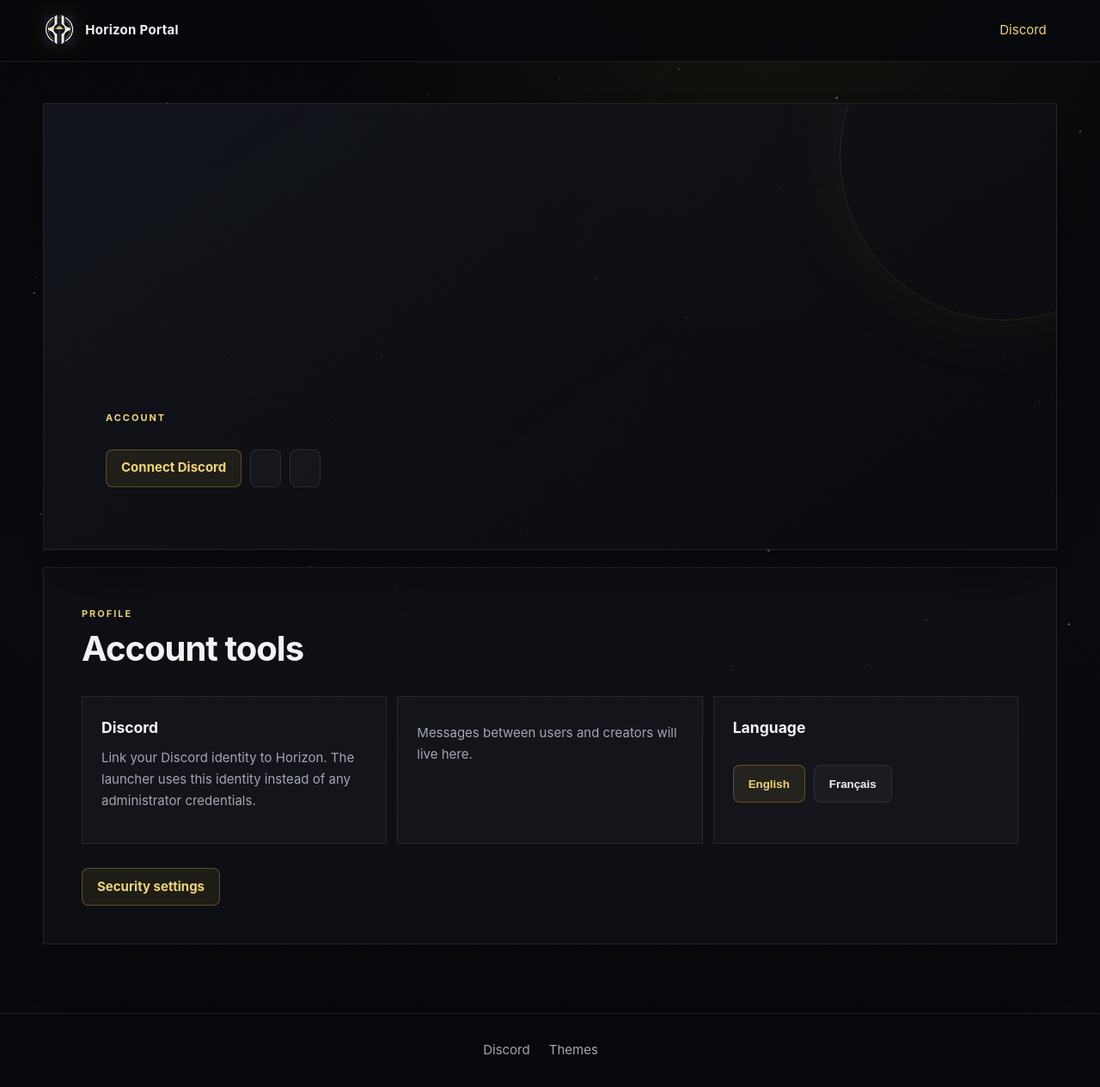
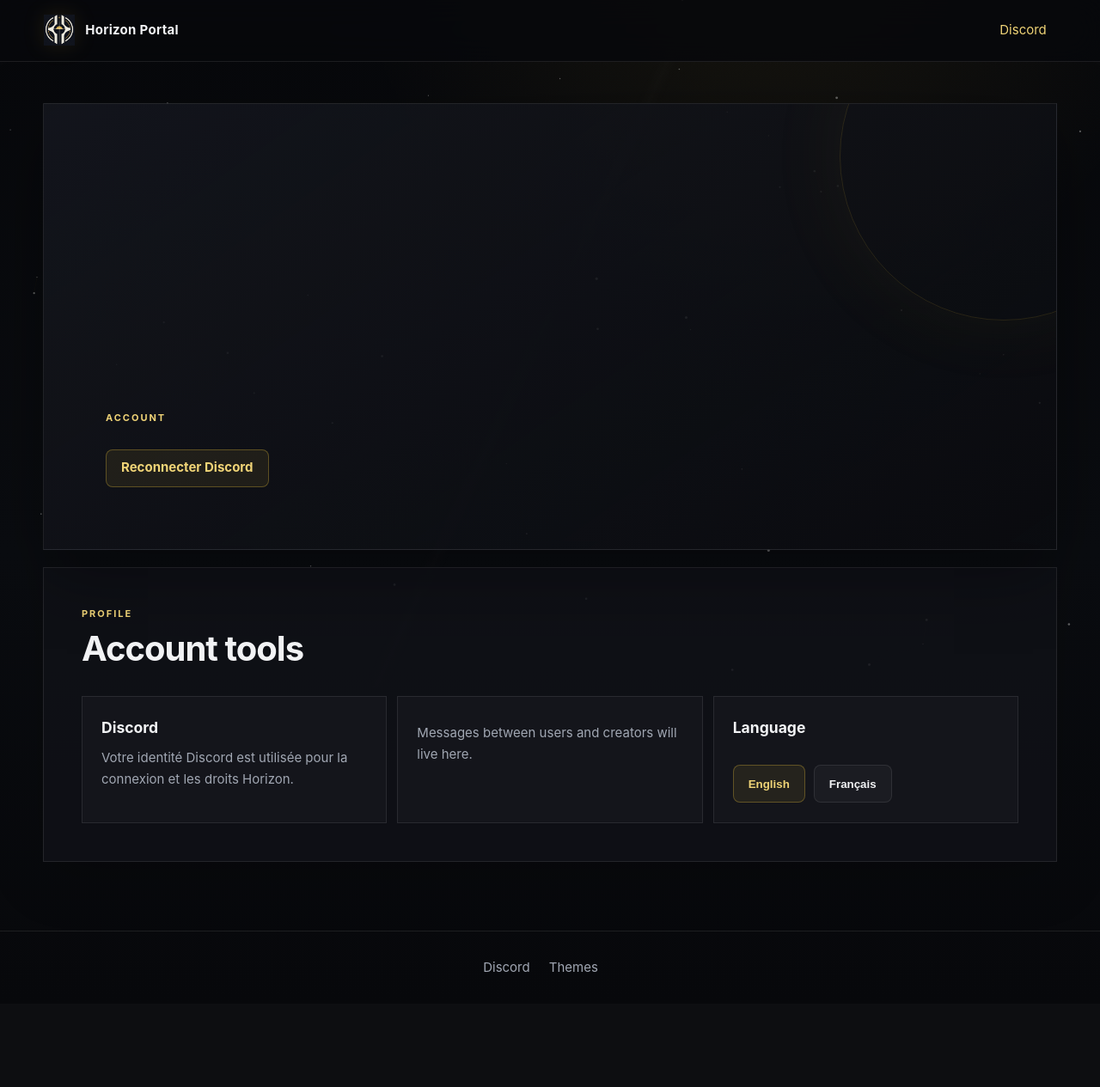
Before and after one commit to LV8-OPS/Horizon-Portal, a FastAPI app: template templates/account.html in a window 1280 px wide. Shown: the whole page at 86% size. After the commit the page ends 1131 px from the top, so only its background shows below. Run offline with FastAPI, Linux system fonts and the light colour scheme; the template is opened without the code that fills it: most values are stand-ins (such as "Sample title", 1, 10 or a date in 2020).

Commit message:
Make Discord the public account login

```diff
--- a/templates/account.html
+++ b/templates/account.html
@@ -6,12 +6,11 @@
     <h1>{{ t('account_title') }}</h1>
     <p class="hero-lead">{{ t('account_intro') }}</p>
     <div class="hero-actions">
-      <a class="btn gold-shimmer" href="/api/auth/discord/start?mode=web">Connect Discord</a>
-      <a class="btn btn-secondary" href="/login">{{ t('login') }}</a>
-      <a class="btn btn-secondary" href="/register">{{ t('register') }}</a>
+      <a class="btn gold-shimmer" href="/api/auth/discord/start?mode=web">Reconnecter Discord</a>
     </div>
   </div>
 </section>
+
 <section class="panel">
   <div class="section-head">
     <p class="section-kicker">PROFILE</p>
@@ -20,7 +19,7 @@
   <div class="cards">
     <article class="card">
       <h3>Discord</h3>
-      <p>Link your Discord identity to Horizon. The launcher uses this identity instead of any administrator credentials.</p>
+      <p>Votre identité Discord est utilisée pour la connexion et les droits Horizon.</p>
     </article>
     <article class="card">
       <h3>{{ t('inbox') }}</h3>
@@ -34,8 +33,5 @@
       </form>
     </article>
   </div>
-  <div class="hero-actions">
-    <a class="btn gold-shimmer" href="/settings">Security settings</a>
-  </div>
 </section>
 {% endblock %}
```
